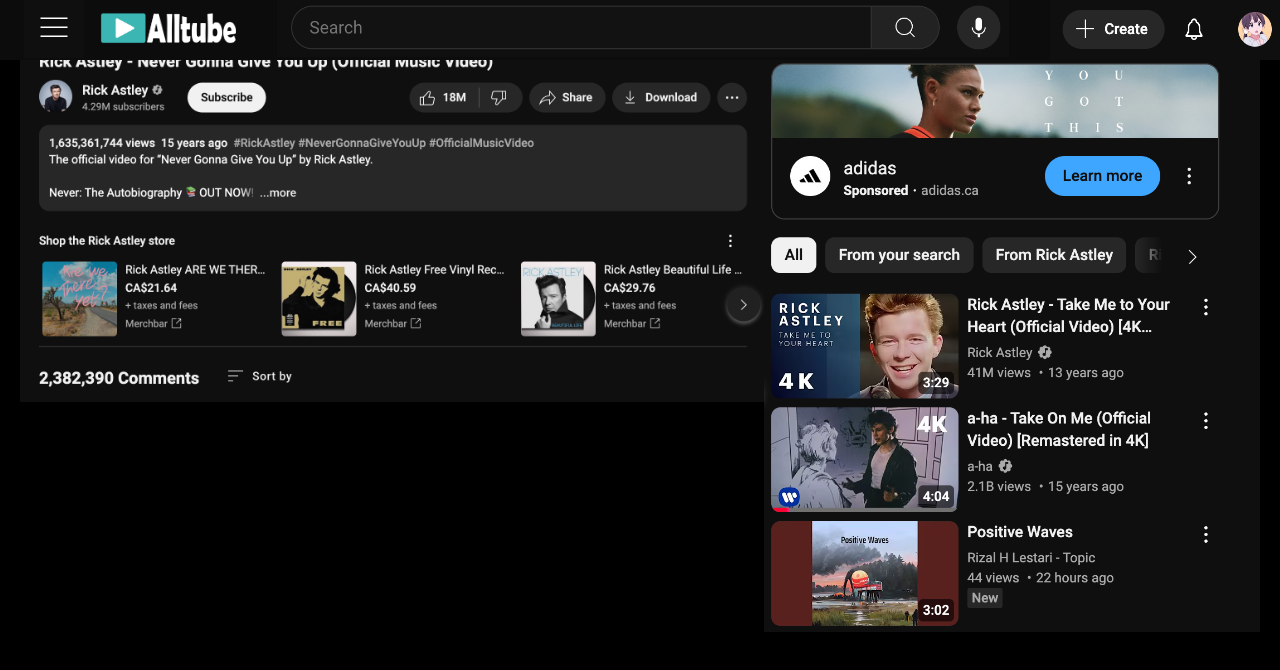
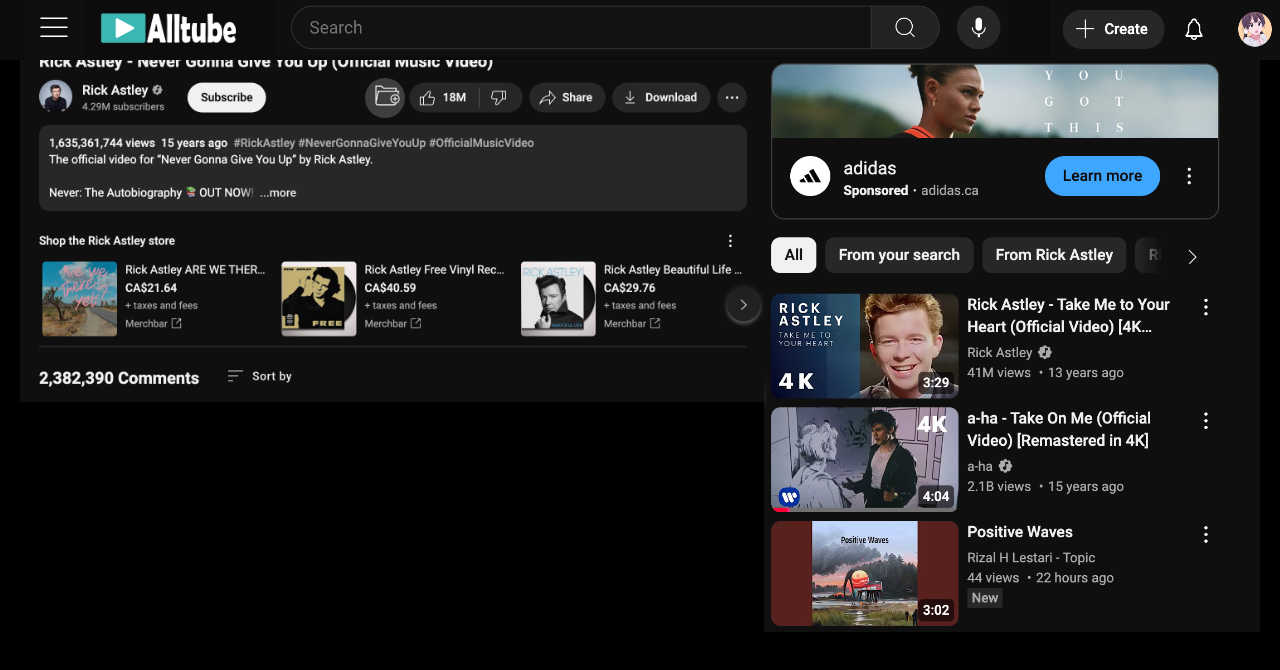
Before and after one commit to Aubrey-M-ops/alltube, a React (Create React App) app: page /video in a window 1280 px wide. Shown: the top 670 px of the page. Built offline with nearby package versions, Linux system fonts and the light colour scheme; the HTML template or start-up script is replaced by a standard one.

Commit message:
Play page update, adding CategorizingWindow

```diff
--- /dev/null
+++ b/src/components/CategorizingWindow/index.jsx
@@ -0,0 +1,79 @@
+import React, { useState } from "react";
+import { playlist_data } from "data/PlayListData"; // 引入 Playlist 数据
+import "./index.scss";
+
+const CategorizingWindow = ({ onClose }) => {
+  const [labelName, setLabelName] = useState("");
+  const [isNested, setIsNested] = useState(false);
+
+  // 根据复选框状态筛选并排序
+  const filteredPlaylists = playlist_data
+    .filter((item) => item.type === (isNested ? "directory" : "playlistDirectory"))
+    .sort((a, b) => a.name.localeCompare(b.name)); // 按字母顺序排序
+
+    const handleCreate = () => {
+        if (window.confirm("Are you sure you want to create this playlist?")) {
+          // 执行创建操作
+          console.log("Playlist created:", labelName);
+          onClose(); // 关闭窗口
+        }
+      }
+    const handleCateGorizing = () => {
+        if (window.confirm("Are you sure you want to categorize the video to this playlist?")) {
+          // 执行创建操作
+          console.log("Categorize to playlist:", labelName);
+          onClose(); // 关闭窗口
+        }
+      }
+
+  return (
+    <div className="modal-overlay" onClick={onClose}>
+      <div className="modal-content" onClick={(e) => e.stopPropagation()}>
+        <h2>Categorize Video</h2>
+        {/* 复选框 + 下拉菜单 */}
+        <div className="nested-option">
+            <label>
+                Categorize to:
+            </label>
+            <select>
+                <option value="">{isNested ? "Select category..." : "Select playlist..."}</option>
+                {filteredPlaylists.map((playlist) => (
+                <option key={playlist.id} value={playlist.id}>
+                    {playlist.name}
+                </option>
+                ))}
+            </select>
+            <div className="checkbox-container">
+                <span>
+                    <input
+                        type="checkbox"
+                        checked={isNested}
+                        onChange={() => setIsNested(!isNested)}
+                    />
+                </span>
+                <span>Create new playlist</span>
+            </div>
+        </div>
+
+        {isNested && (
+          <div className="name-input">
+            <label>Please enter the new playlist name:</label>
+            <input
+              type="text"
+              value={labelName}
+              onChange={(e) => setLabelName(e.target.value)}
+            />
+          </div>
+        )}
+
+        {/* 按钮 */}
+        <div className="button-group">
+          <button onClick={onClose}>Cancel</button>
+          <button onClick={isNested ? handleCreate:handleCateGorizing}>{isNested ? "Create" : "Categorize"}</button>
+        </div>
+      </div>
+    </div>
+  );
+};
+
+export default CategorizingWindow;
--- /dev/null
+++ b/src/components/CategorizingWindow/index.scss
@@ -0,0 +1,91 @@
+.modal-overlay {
+    position: fixed;
+    top: 0;
+    left: 0;
+    width: 100%;
+    height: 100%;
+    background: rgba(0, 0, 0, 0.5); /* 半透明背景 */
+    display: flex;
+    align-items: center;
+    justify-content: center;
+    z-index: 1000;
+  }
+
+  .modal-content {
+    background: white;
+    padding: 20px;
+    border-radius: 10px;
+    width: 300px;
+    box-shadow: 0px 4px 10px rgba(0, 0, 0, 0.2);
+    position: relative;
+  }
+
+  .modal-content label {
+    display: flex;
+    align-items: left;
+    color: black;
+  }
+
+  h2 {
+    margin-bottom: 10px;
+    color: black;
+  }
+
+  input, select {
+    width: 100%;
+    padding: 5px;
+    margin-top: 5px;
+    border: 1px solid #ccc;
+    border-radius: 5px;
+  }
+
+  .nested-option {
+    margin-top: 10px;
+    color: black;
+
+  }
+
+  .nested-option label {
+    display: flex;
+    align-items: left;
+    color: black;
+  }
+
+  .nested-option input[type="checkbox"] {
+    margin-left: 5px; /* 复选框向左对齐 */
+    align-items: left;
+  }
+
+  .nested-option select {
+    width: 100%; /* 与输入框一样宽度 */
+    margin-top: 5px; /* 与复选框分开 */
+  }
+
+  .button-group {
+    display: flex;
+    justify-content: flex-end;
+    margin-top: 15px;
+  }
+
+  button {
+    padding: 5px 10px;
+    border: none;
+    border-radius: 5px;
+    cursor: pointer;
+    width: auto; /* 适配文字宽度 */
+    height: auto;
+  }
+
+  button:hover {
+    opacity: 0.8;
+  }
+
+  .checkbox-container {
+    display: flex;
+    align-items: center;
+    margin-top: 10px;
+  }
+
+  .checkbox-container span {
+    margin-left: 5px; /* 调整描述文字与复选框之间的间距 */
+  }
--- a/src/components/IntroArea/index.jsx
+++ b/src/components/IntroArea/index.jsx
@@ -1,13 +1,33 @@
-import React from "react";
+import React, { useState } from "react";
 import DownLeft from "@assets/images/down-left.png";
 import DownRight from "@assets/images/down-right.png"
+import CategorizingWindowButton from "@assets/images/CategorizingWindowButton.png"
+import CategorizingWindow from "@components/CategorizingWindow";
 import "./index.scss";
 
 const IntroArea = () => {
+  const [isModalOpen, setIsModalOpen] = useState(false);
+
+  // 打开弹窗
+  const openModal = () => {
+    setIsModalOpen(true);
+  };
+
+  // 关闭弹窗
+  const closeModal = () => {
+    setIsModalOpen(false);
+  };
+
   return (
     <div className="intro-area">
-      <img className="intro-image-left" src={DownLeft} alt="Left" />
+      <div className="image-container">
+        <img className="intro-image-left" src={DownLeft} alt="Left" />
+        <button className="overlay-button" onClick={openModal}>
+          <img src={CategorizingWindowButton} alt="Button Icon" className="button-icon" />
+        </button>
+      </div>
       <img className="intro-image-right" src={DownRight} alt="Right" />
+      {isModalOpen && <CategorizingWindow onClose={closeModal} />}
     </div>
   );
 };
--- a/src/components/IntroArea/index.scss
+++ b/src/components/IntroArea/index.scss
@@ -7,10 +7,46 @@
   width: 100%;
   .intro-image {
     &-left {
-      width: 60%;
+      width: 100%;
     }
     &-right {
       width: 40%;
     }
   }
 }
+
+
+
+.image-container {
+  position: relative;
+  display: inline-block;
+}
+
+/* 按钮定位在左侧图片上方 */
+.overlay-button {
+  position: absolute;
+  top: 16%;
+  left: 49%;
+  transform: translate(-50%, -50%); // 居中按钮
+  background-color: #3e3e3e;
+  color: white;
+  border: none;
+  border-radius: 50%;
+  width: 40px;
+  height: 40px;
+  font-size: 18px;
+  cursor: pointer;
+  z-index: 10; // 确保按钮显示在最前面
+
+  .button-icon {
+    width: 25px; // 调整图片大小
+    height: 25px;
+
+    filter: invert(100%);
+  }
+}
+
+/* 鼠标悬停时按钮样式 */
+.overlay-button:hover {
+  background-color: rgba(0, 0, 0, 0.8);
+}
```
Also changed, not shown: src/assets/images/CategorizingWindowButton.png (added).
